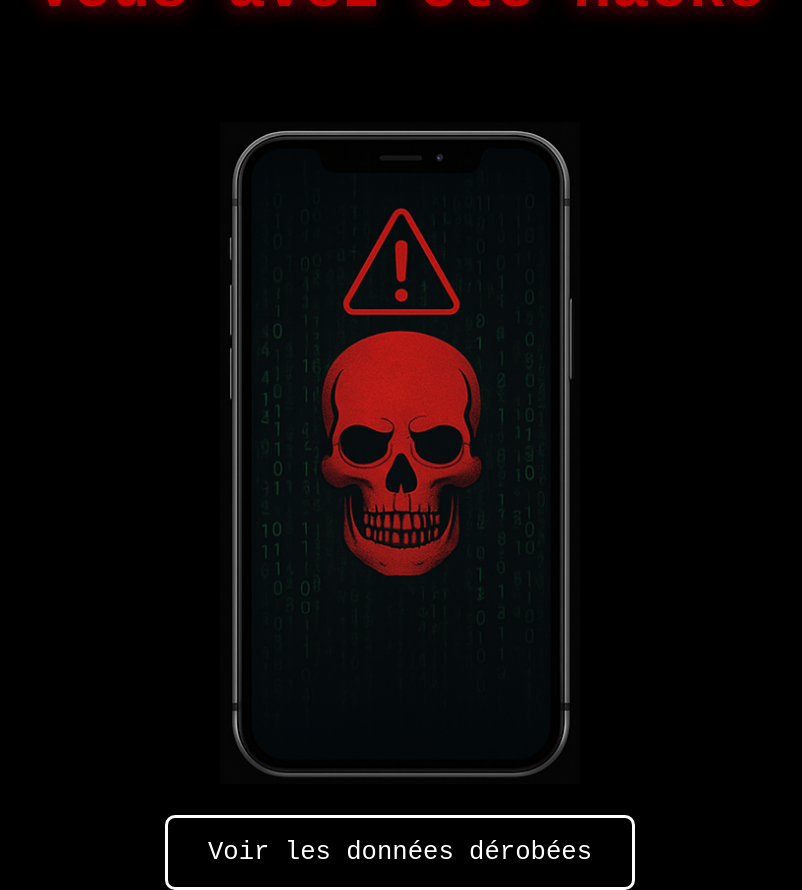
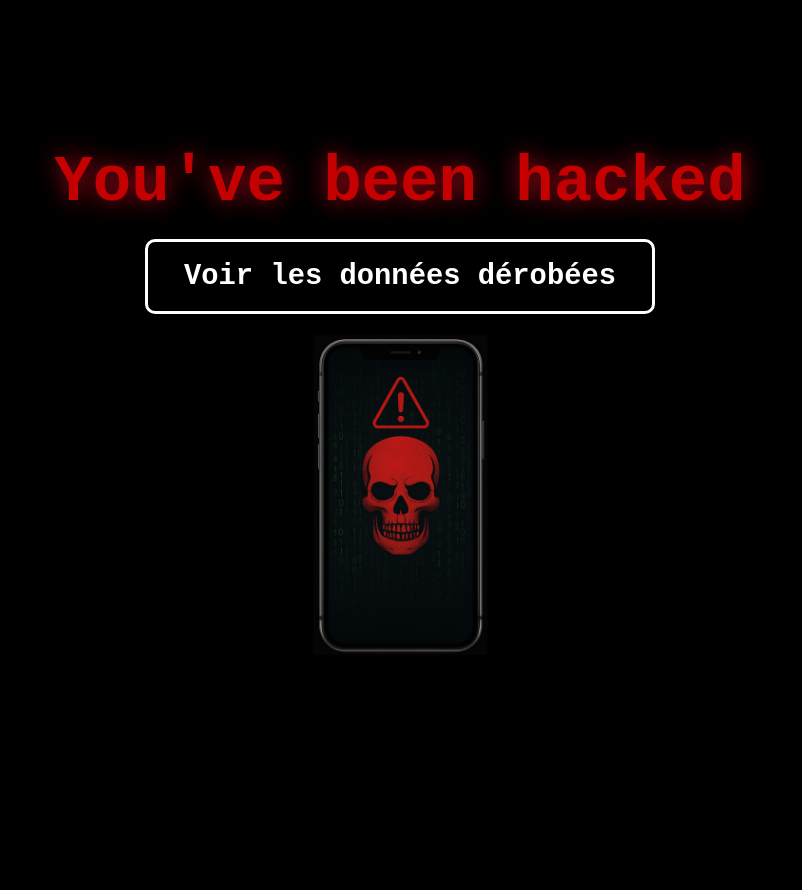
Before and after one commit to Cybergend-jtech/prevention, a plain HTML site: page hacked.html in a window 1280 px wide. Shown: the whole page, without its empty margins (240-1042 px from the left). After the commit the page ends 800 px from the top, so only its background shows below. Drawn offline with Linux system fonts and the light colour scheme.

Commit message:
Update hacked.html

```diff
--- a/hacked.html
+++ b/hacked.html
@@ -3,24 +3,30 @@
 <head>
   <meta charset="UTF-8">
   <meta name="viewport" content="width=device-width, initial-scale=1.0">
-  <title>Vous avez été "hacké" !</title>
+  <title>You’ve been hacked</title>
   <style>
+    * {
+      box-sizing: border-box;
+    }
+
     body {
       background: #000;
       color: #f00;
       font-family: "Courier New", monospace;
-      height: 100vh;
+      min-height: 100dvh;
       display: flex;
       flex-direction: column;
       align-items: center;
       justify-content: center;
       text-align: center;
       margin: 0;
+      padding: 20px;
+      gap: 20px;
     }
 
     h1 {
-      font-size: 4rem;
-      margin-bottom: 1.5em;
+      font-size: clamp(2rem, 8vw, 4rem);
+      margin: 0;
       animation: flicker 1.2s infinite alternate;
       text-shadow: 0 0 20px red, 0 0 40px crimson;
     }
@@ -31,10 +37,28 @@
       100% { opacity: 1; text-shadow: 0 0 20px red; }
     }
 
+    a.button {
+      border: 3px solid #fff;
+      color: #fff;
+      padding: 18px 36px;
+      text-decoration: none;
+      border-radius: 10px;
+      font-size: clamp(1.2rem, 5.5vw, 1.8rem);
+      font-weight: bold;
+      transition: background 0.3s, transform 0.2s;
+    }
+
+    a.button:hover {
+      background: red;
+      border-color: red;
+      transform: scale(1.05);
+    }
+
     img {
-      width: 360px;
       max-width: 80%;
-      margin-bottom: 2em;
+      max-height: 40dvh;
+      width: auto;
+      height: auto;
       animation: glitch 2s infinite;
     }
 
@@ -46,34 +70,12 @@
       80% { transform: translate(-1px, -1px); }
       100% { transform: translate(0, 0); }
     }
-
-    a.button {
-      border: 3px solid #fff;
-      color: #fff;
-      padding: 20px 40px;
-      text-decoration: none;
-      border-radius: 10px;
-      font-size: 1.6rem;
-      opacity: 0;
-      animation: fadein 2.5s forwards 2.5s;
-      transition: background 0.3s, transform 0.2s;
-    }
-
-    a.button:hover {
-      background: red;
-      border-color: red;
-      transform: scale(1.1);
-    }
-
-    @keyframes fadein {
-      to { opacity: 1; }
-    }
   </style>
 </head>
 <body>
-  <h1>Vous avez été hacké</h1>
+  <h1>You've been hacked</h1>
+  <a class="button" href="stolen.html">Voir les données dérobées</a>
   <img src="static/img/hacked_phone.png" alt="Hacked phone" />
-  <a class="button" href="stolen.html">Voir les données dérobées</a>
 
   <audio autoplay>
     <source src="static/sounds/hack_alert.mp3" type="audio/mpeg">
```
